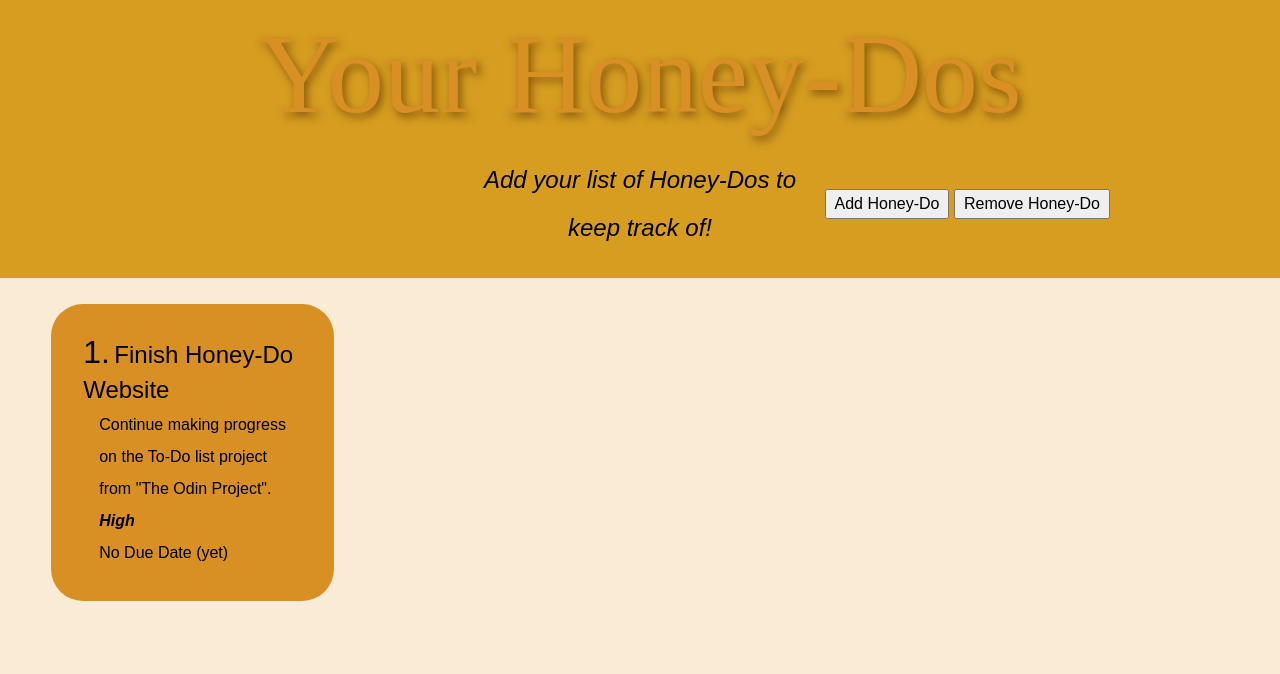
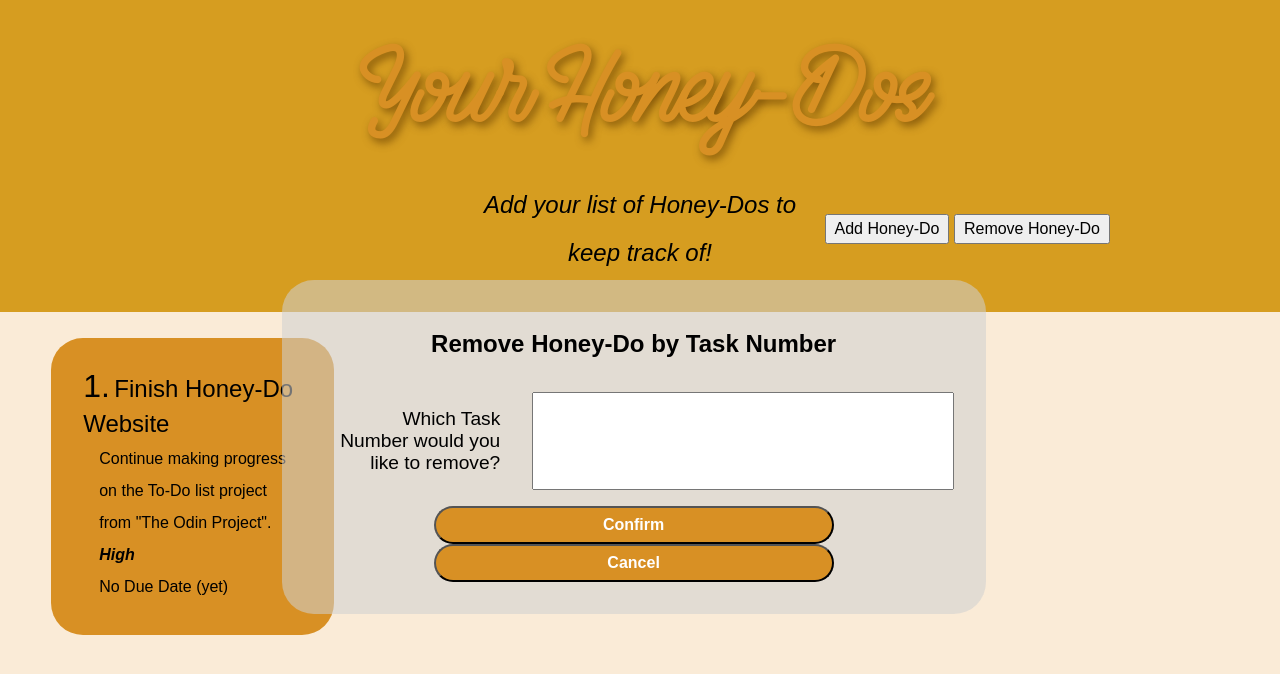
Before and after one commit to aggartman/ToDoList, a plain HTML site: page index.html in a window 1280 px wide. Both pictures are taken after a click on the button "Remove Honey-Do". Drawn offline with Linux system fonts and the light colour scheme; a web font is replaced by a local one.

Commit message:
Add js functionality for adding tasks, opening and closing popups and removing tasks based on number.

```diff
--- a/index.html
+++ b/index.html
@@ -16,7 +16,7 @@
         <p class="about">Add your list of Honey-Dos to keep track of!</p>
         <div class="buttons">
             <button id="btn1" class="addTask" onclick="showPopup()">Add Honey-Do</button>
-            <button id="btn2" class="removeTask">Remove Honey-Do</button>
+            <button id="btn2" class="removeTask" onclick="showRemovePopup()">Remove Honey-Do</button>
         </div>
     </div>
     <div id="container">
@@ -37,6 +37,17 @@
                 </div>
             </div>
         </div>
+        <div id="popup2" class="popup2">
+            <div class="popupText">
+                <h1 class="popupTitle">Remove Honey-Do by Task Number</h1>
+                <p class="taskRemove">Which Task Number would you like to remove? </p>
+                <input class="taskRemove grid-col-span" id="taskRemoveInput"/>
+                <div class="popupBtn-container">
+                    <button class="popupBtn save" onclick="">Confirm</button>
+                    <button class="popupBtn cancel" onclick="hideRemovePopup()">Cancel</button>
+                </div>
+            </div>
+        </div>
         <div id="taskContainer" class="taskContainer">
             <article class="task">
                 <p class="number">1.</p>
--- a/scripts/main.js
+++ b/scripts/main.js
@@ -3,11 +3,13 @@ function clearPopup() {
     var description = document.getElementById("newDescriptionInput");
     var priority = document.getElementById("newPriorityInput");
     var date = document.getElementById("newDateInput");
+    var removeNumber = document.getElementById("taskRemoveInput");
 
     subject.value = "";
     description.value = "";
     priority.value = "";
     date.value = "";
+    removeNumber.value = "";
 }
 
 function showPopup() {
@@ -23,7 +25,6 @@ function hidePopup() {
     popup.classList.toggle("hide");
     popup.classList.remove("show");
     clearPopup();
-
 }
 
 function addTask() {
@@ -34,10 +35,11 @@ function addTask() {
     var taskContainer = document.getElementById("taskContainer");
 
     var numberField = document.querySelectorAll('p.number');
-    var textNumber = numberField[numberField.length - 1];
-    textNumber = textNumber.value;
-    var integer = parseInt(textNumber);
-    var number = integer++;
+    var integer = numberField.length;
+    if (integer == null) {
+        integer = 0;
+    }
+    var number = integer + 1;
 
     var article = document.createElement("article");
     article.classList.add("task");
@@ -71,3 +73,17 @@ function addTask() {
     hidePopup();
     clearPopup();
 }
+
+function showRemovePopup() {
+    var popup = document.getElementById('popup2');
+    popup.classList.toggle("show");
+    popup.classList.remove("hide");
+}
+
+function hideRemovePopup() {
+    // When user clicks on "Cancel", hide popup
+    var popup = document.getElementById("popup2");
+    popup.classList.toggle("hide");
+    popup.classList.remove("show");
+    clearPopup();
+}
--- a/styles/styles.scss
+++ b/styles/styles.scss
@@ -32,7 +32,7 @@ footer, header, hgroup, menu, nav, section {
 
 @font-face {
     font-family: HoneyBee-Regular;
-    src: url(fonts/HoneyBee-Regular.otf);
+    src: url(../fonts/HoneyBee-Regular.otf);
     font-weight: bold;
 }
 @keyframes fadeIn {
@@ -95,6 +95,19 @@ body {
     border-radius: 2em;
     padding: 2em;
 }
+.popup2 {
+    visibility: hidden;
+    position: absolute;
+    left: 22%;
+    top: 35%;
+    cursor: pointer;
+    max-width: 50%;
+    min-width: 40%;
+    background-color: rgba(209, 209, 209, 0.555);
+    text-align: center;
+    border-radius: 2em;
+    padding: 2em;
+}
 .show {
     visibility: visible;
     animation: fadeIn 1s;
@@ -109,6 +122,9 @@ body {
     gap: 1em;
     > .newSubject, .newDescription, .newPriority, .newDate {
         padding: 1rem 2rem;
+    }
+    > .taskRemove {
+        padding: 1rem 1rem;
     }
     > .popupTitle {
         grid-column: span 3;
@@ -167,3 +183,8 @@ body {
         font-weight: bold;
     }
 }
+
+// * {
+//     outline: 2px solid red ;
+//     outline-offset: -1px;
+// }
```
Also changed, not shown: styles/styles.css, 1 other file.
